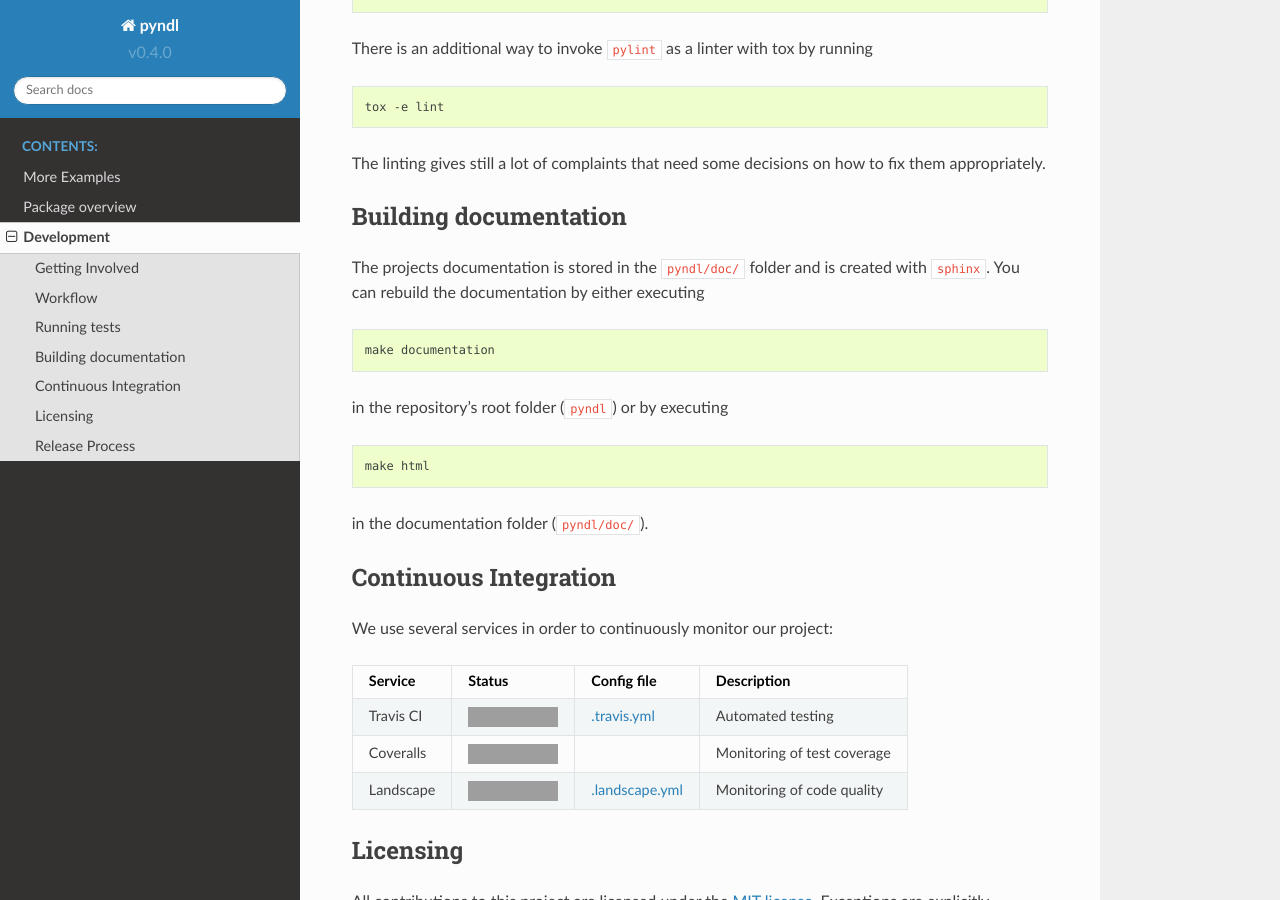
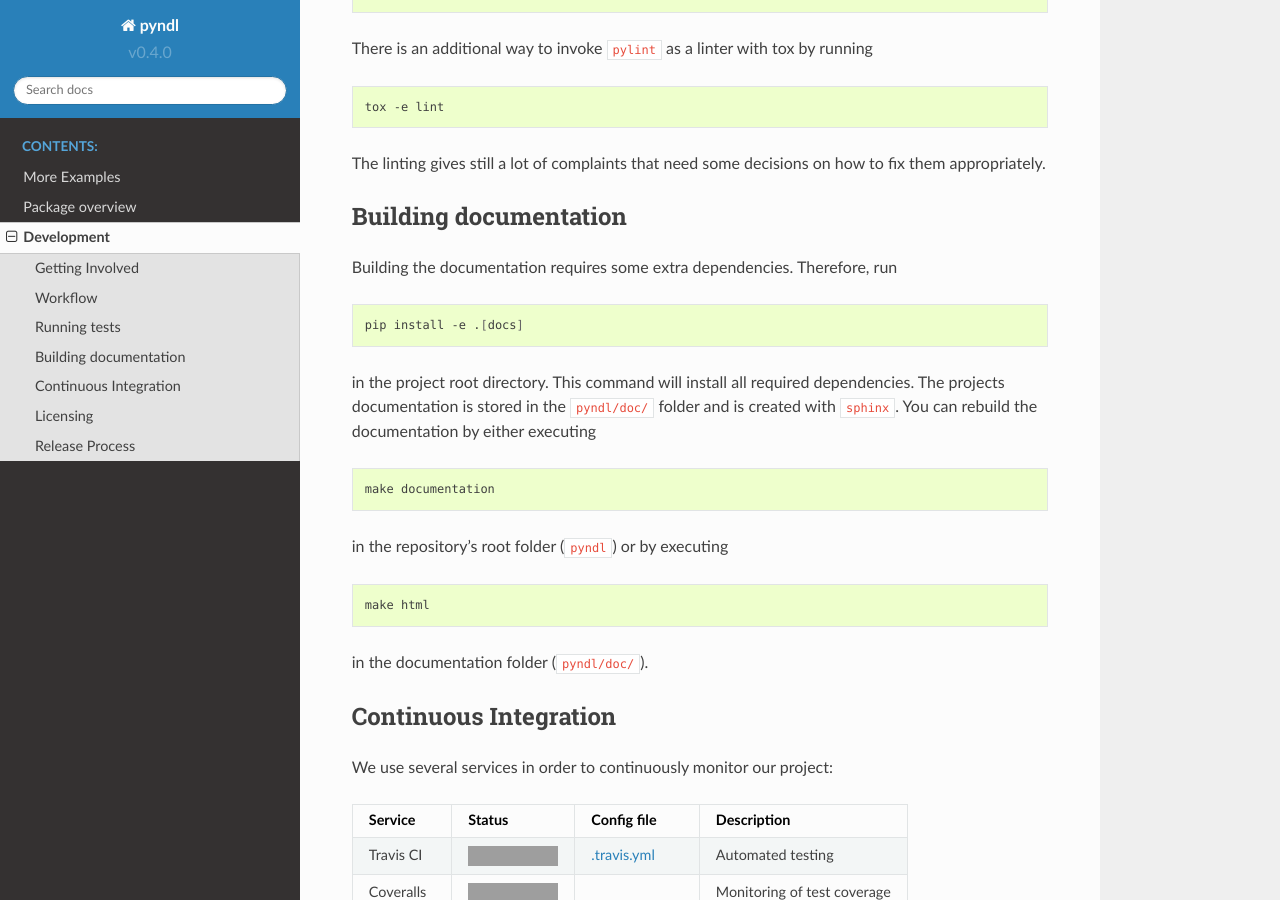
Before and after one commit to quantling/pyndl, a Sphinx documentation site: the page built from doc/source/development.rst, in a window 1280 px wide and 900 px high, scrolled down 1658 px. Built offline with Sphinx 7.4.7 and the Read the Docs theme 2.0.0, drawn with Linux system fonts in a browser that asks for light colours; pages that are not in the unit, such as notebooks, are missing from menus; grey boxes are pictures that could not be loaded.

```diff
--- a/doc/source/development.rst
+++ b/doc/source/development.rst
@@ -63,7 +63,7 @@ Workflow
    .. code:: bash
 
        git add -u
-       git commit -m'fixes #42 by posing the question in the right way'
+       git commit -m 'fixes #42 by posing the question in the right way'
 
    You can reference relevant issues in commit messages (like #42) to make GitHub
    link issues and commits together, and with phrase like "fixes #42" you can
@@ -117,8 +117,16 @@ fix them appropriately.
 Building documentation
 ----------------------
 
-The projects documentation is stored in the ``pyndl/doc/`` folder and is created with
-``sphinx``. You can rebuild the documentation by either executing
+Building the documentation requires some extra dependencies. Therefore, run
+
+.. code:: bash
+
+    pip install -e .[docs]
+
+in the project root directory. This command will install all required
+dependencies. The projects documentation is stored in the ``pyndl/doc/`` folder
+and is created with ``sphinx``. You can rebuild the documentation by either
+executing
 
 .. code:: bash
 
@@ -131,6 +139,7 @@ in the repository's root folder (``pyndl``) or by executing
    make html
 
 in the documentation folder (``pyndl/doc/``).
+
 
 
 Continuous Integration
--- a/requirements.txt
+++ b/requirements.txt
@@ -3,6 +3,4 @@ cython
 pandas
 xarray
 netCDF4
-numpydoc
-easydev
 pip
```
Also changed, not shown: setup.py (+10 -0 lines), .readthedocs.yml (added), 2 other files.
